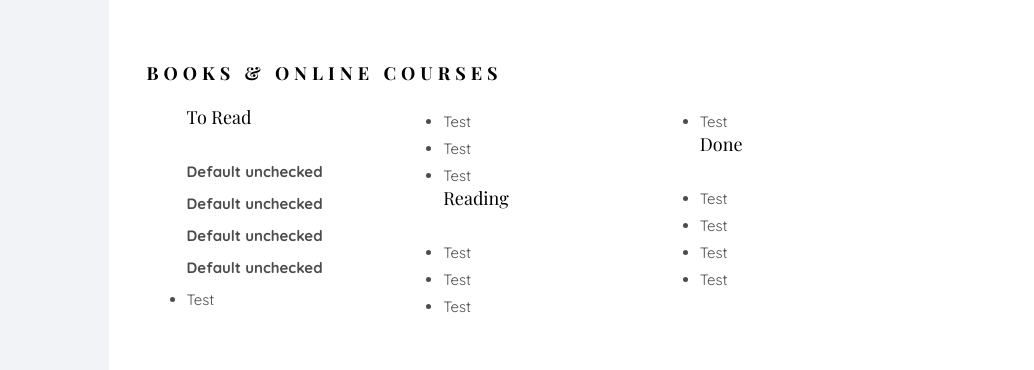
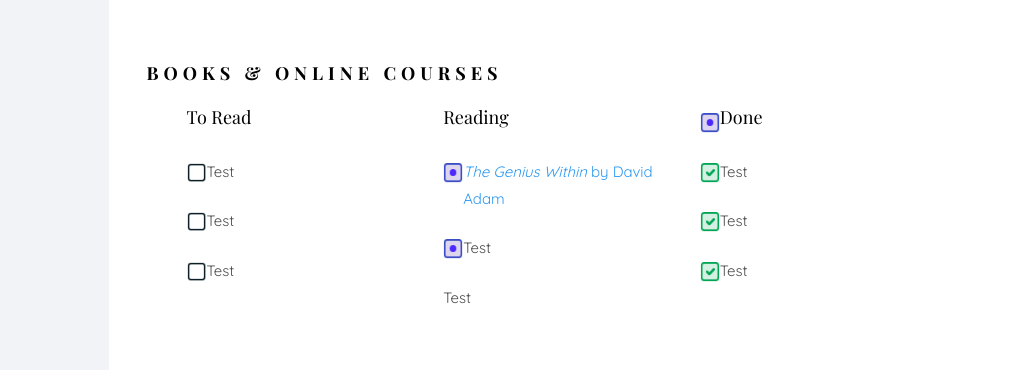
Before and after one commit to nchiki/nahida.ch.github.io, a plain HTML site: page index.html in a window 1280 px wide. Shown: the part 338-708 px from the top of the page, 246-1280 px from the left. Drawn offline with nearby package versions, Linux system fonts and the light colour scheme; files whose address does not match are found by name; a web font is replaced by a local one.

Commit message:
started reading list

```diff
--- a/index.html
+++ b/index.html
@@ -112,27 +112,31 @@
 						<h2 class="colorlib-heading animate-box">Books & Online Courses</h2>
 						<ul class="columns">
 							<h4>To Read</h4>
-							<label class="custom-control-label">Default unchecked</label>
-							<label class="custom-control-label">Default unchecked</label>
-							<label class="custom-control-label">Default unchecked</label>
-							<label class="custom-control-label">Default unchecked</label>
-
-							<li>Test</li>
-							<li>Test</li>
-							<li>Test</li>
-							<li>Test</li>
+							<p style="float: left;"><img src="/images/not_Read.png" width="20" height="20"></p>
+							<p>Test</p>
+							<p style="float: left;"><img src="/images/not_Read.png" width="20" height="20"></p>
+							<p>Test</p>
+							<p style="float: left;"><img src="/images/not_Read.png" width="20" height="20"></p>
+							<p>Test</p>
 
 							<h4>Reading</h4>
-							<li>Test</li>
-							<li>Test</li>
-							<li>Test</li>
-							<li>Test</li>
+							<p style="float: left;"><img src="/images/reading.png" width="20" height="20"></p>
+							<p><a
+									href="https://www.panmacmillan.com/authors/david-adam/the-genius-within/9781509805020">
+									<i>The Genius Within</i> by David Adam</a>
+							</p>
+							<p style="float: left;"><img src="/images/reading.png" width="20" height="20"></p>
+							<p>Test</p>
+							<p style="float: left;"><img src="/images/reading.png" width="20" height="20"></p>
+							<p>Test</p>
 
 							<h4>Done</h4>
-							<li>Test</li>
-							<li>Test</li>
-							<li>Test</li>
-							<li>Test</li>
+							<p style="float: left;"><img src="/images/finished.png" width="20" height="20"></p>
+							<p>Test</p>
+							<p style="float: left;"><img src="/images/finished.png" width="20" height="20"></p>
+							<p>Test</p>
+							<p style="float: left;"><img src="/images/finished.png" width="20" height="20"></p>
+							<p>Test</p>
 						</ul>
 					</div>
 				</section>
```
Also changed, not shown: images/finished.png (added), images/not_Read.png (added), images/reading.png (added).
